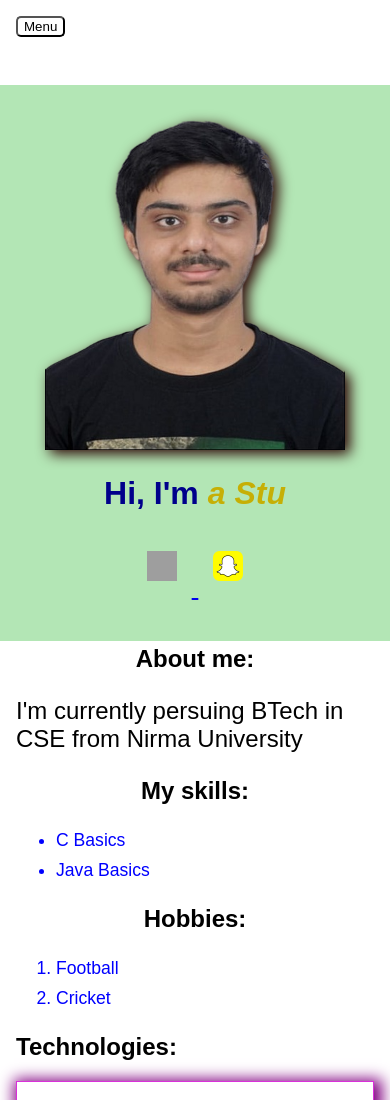
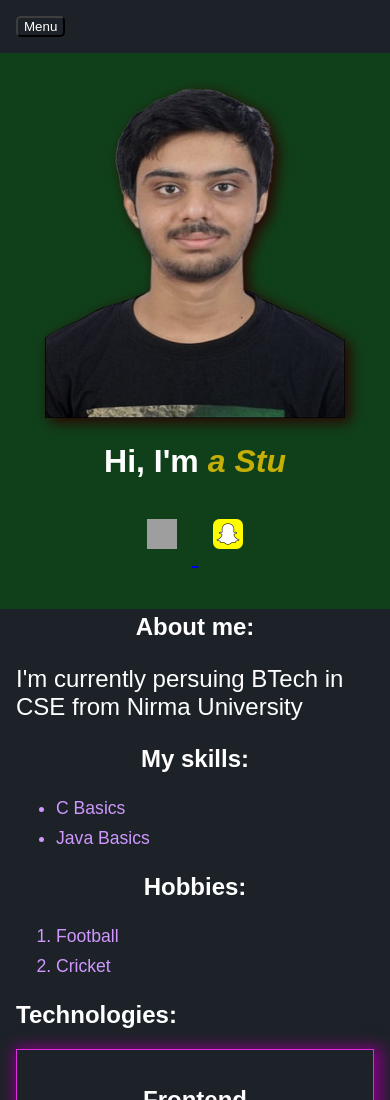
Before and after one commit to Namit2003/Portfolio, a plain HTML site: page index.html in a window 390 px wide. Shown: the top 1100 px of the page. Drawn offline with Linux system fonts and the dark colour scheme; grey boxes are pictures that could not be loaded.

Commit message:
dark mode

```diff
--- a/styles.css
+++ b/styles.css
@@ -10,6 +10,7 @@ body {
     --background-color: white;
     --text-color: black;
     --spacing-regular: 1rem;
+    --mobile-nav-color: aliceblue;
 }
 
 .default-nav {
@@ -35,6 +36,7 @@ nav a:hover {
 
 .container {
     padding: 16px;
+    background-color: var(--mobile-nav-color);
 }
 
 .container>div>h2 {
@@ -63,20 +65,6 @@ nav a:hover {
     height: 30px;
 }
 
-table,
-tr,
-th,
-td {
-    border: 1px solid violet;
-    border-collapse: collapse;
-}
-
-td,
-th {
-    text-align: center;
-    padding: 8px;
-}
-
 p {
     font-size: 1.5rem;
 }
@@ -86,10 +74,6 @@ p {
     line-height: 30px;
     font-size: 1.1rem;
     color: blue;
-}
-
-table th {
-    font-family: 'Courier New', Courier, monospace;
 }
 
 #tech {
@@ -128,12 +112,16 @@ section.menu {
 }
 
 @media (width<500px) {
+    .intro{
+        margin-top: -16px;
+    }
     .default-nav {
         display: none;
     }
 
     .mobile-nav {
         display: revert;
+        background-color: var(--mobile-nav-color);
     }
 
     #menu-button {
@@ -181,3 +169,41 @@ section.menu {
         width: 100%;
     }
 }
+
+@media (prefers-color-scheme:dark) {
+    :root {
+        --mobile-nav-color: #1C2227;
+    }
+    body {
+        --background-color: black;
+        --text-color: white;
+    }
+
+    .intro {
+        background-color: #10401A;
+        color: white;
+    }
+
+    #hobbies li,
+    #skills li {
+        color: #CF98FF;
+    }
+
+    .default-nav {
+        background: #1C2227;
+    }
+
+    nav a{
+        color: #9E9EFF;
+    }
+    #menu-button{
+        color: white;
+        border-color: #3E3E3E;
+    }
+    section.menu{
+        background-color: #1C2227;
+    }
+    #close-menu{
+        color: white;
+    }
+}
```
